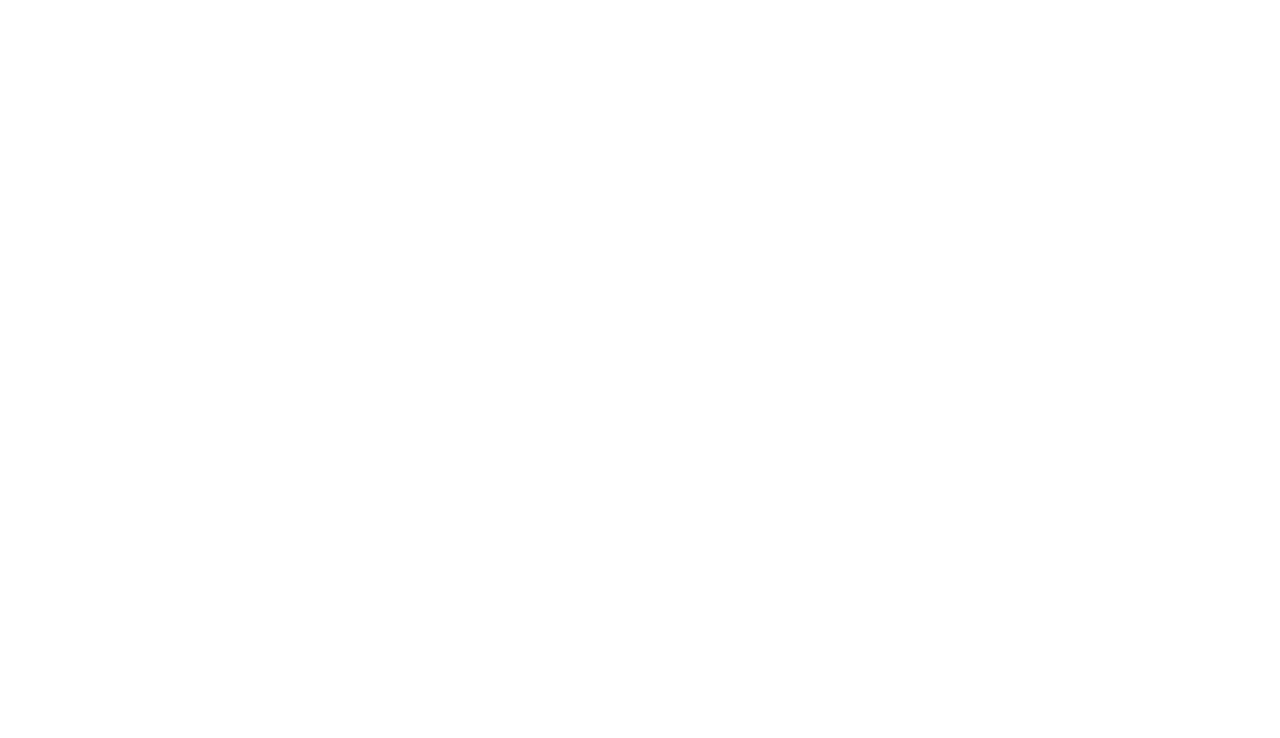
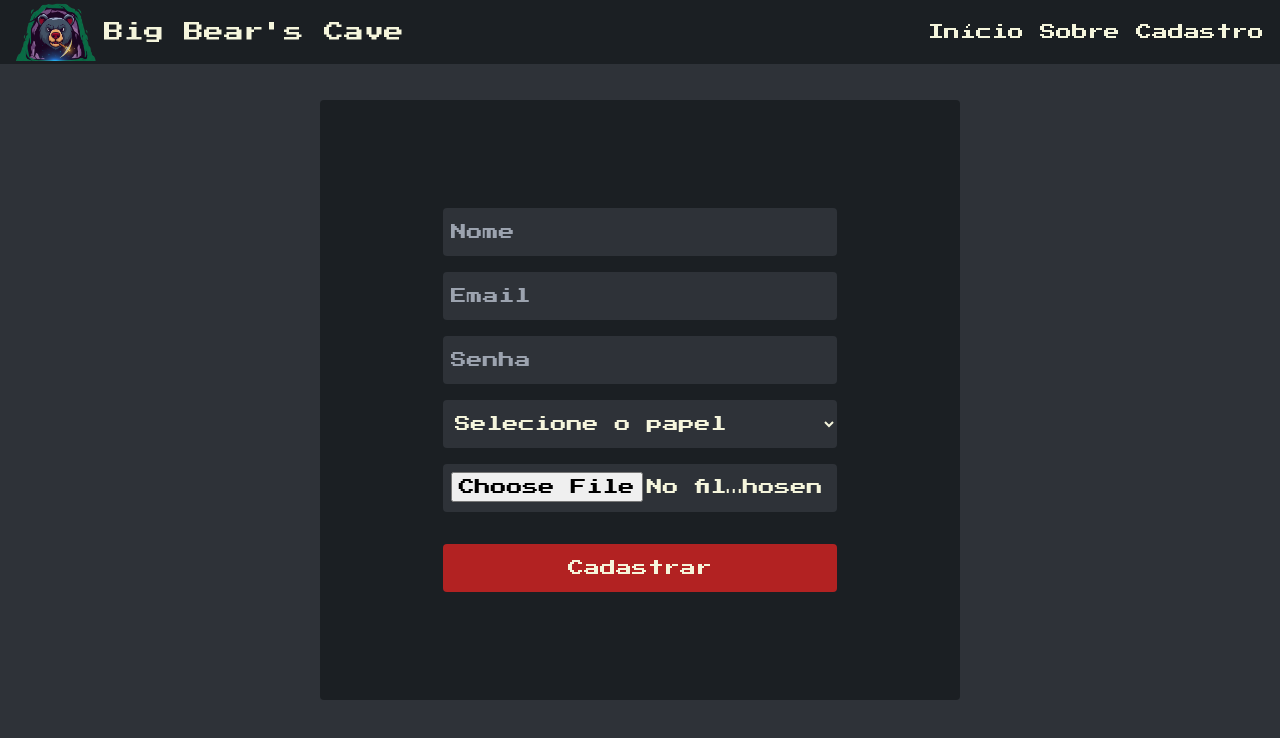
Before and after one commit to paulo-campos-57/Big-Bear-Cave, a React (Vite) app in the folder frontend/: page /cadastro in a window 1280 px wide. Before the commit this address had no page. Shown: the top 738 px of the page. Built offline with nearby package versions, Linux system fonts and the light colour scheme.

Commit message:
add: begin register page

```diff
--- a/frontend/src/App.tsx
+++ b/frontend/src/App.tsx
@@ -1,11 +1,13 @@
 import { Routes, Route } from "react-router-dom";
 import Index from "./pages/Index";
+import Cadastro from "./pages/Cadastro";
 
 export default function App() {
   return(
     <>
       <Routes>
         <Route path="/" element={<Index />}/>
+        <Route path="/cadastro" element={<Cadastro />} />
       </Routes>
     </>
   );
--- a/frontend/src/components/Header.tsx
+++ b/frontend/src/components/Header.tsx
@@ -1,4 +1,8 @@
+import { useNavigate } from "react-router-dom";
+
 export default function Header() {
+    const navigate = useNavigate();
+
     return (
         <>
             <div className="w-screen h-16 bg-darkSlate flex justify-between items-center fixed top-0 left-0 right-0 z-50 font-pressStart box-border px-4">
@@ -7,11 +11,16 @@
                     <h1 className="text-xl ml-2 text-offWhite">Big Bear's Cave</h1>
                 </div>
                 <div className="flex justify-evenly items-center gap-4">
-                    <div className="text-offWhite hover:text-magicBlue cursor-pointer">
+                    <div className="text-offWhite hover:text-magicBlue cursor-pointer"
+                        onClick={() => navigate('/')}>
                         Início
                     </div>
                     <div className="text-offWhite hover:text-magicBlue cursor-pointer">
                         Sobre
+                    </div>
+                    <div className="text-offWhite hover:text-magicBlue cursor-pointer"
+                        onClick={() => navigate('/cadastro')}>
+                        Cadastro
                     </div>
                 </div>
             </div>
--- /dev/null
+++ b/frontend/src/pages/Cadastro.tsx
@@ -0,0 +1,64 @@
+import Header from "../components/Header";
+
+export default function Cadastro() {
+    return (
+        <>
+            <div className="font-pressStart w-screen h-screen bg-charcoal flex flex-col items-center justify-center">
+                <Header />
+                <div className="bg-darkSlate w-1/2 h-3/4 flex flex-col justify-center items-center rounded gap-4 p-6">
+
+                    {/* Nome */}
+                    <input
+                        name="name"
+                        type="text"
+                        placeholder="Nome"
+                        className="p-2 rounded bg-charcoal text-offWhite w-2/3 text-base h-12"
+                    />
+
+                    {/* Email */}
+                    <input
+                        name="email"
+                        type="email"
+                        placeholder="Email"
+                        className="p-2 rounded bg-charcoal text-offWhite w-2/3 text-base h-12"
+                    />
+
+                    {/* Senha */}
+                    <input
+                        name="password"
+                        type="password"
+                        placeholder="Senha"
+                        className="p-2 rounded bg-charcoal text-offWhite w-2/3 text-base h-12"
+                    />
+
+                    {/* Função do usuário */}
+                    <select
+                        name="user_role"
+                        className="p-2 rounded bg-charcoal text-offWhite w-2/3 text-base h-12"
+                    >
+                        <option value="">Selecione o papel</option>
+                        <option value="0">Jogador</option>
+                        <option value="1">Mestre</option>
+                        <option value="2">Ambos</option>
+                    </select>
+
+                    {/* Imagem de perfil */}
+                    <input
+                        name="profile_image_path"
+                        type="file"
+                        accept="image/*"
+                        className="p-2 rounded bg-charcoal text-offWhite w-2/3 text-base h-12"
+                    />
+
+                    {/* Botão de cadastro */}
+                    <button
+                        type="submit"
+                        className="bg-deepRed hover:bg-forestGreen transition-colors text-offWhite rounded w-2/3 h-12 mt-4"
+                    >
+                        Cadastrar
+                    </button>
+                </div>
+            </div>
+        </>
+    );
+}
--- a/frontend/src/pages/Index.tsx
+++ b/frontend/src/pages/Index.tsx
@@ -3,9 +3,9 @@
 export default function Index() {
     return(
         <>
-            <div className="w-screen h-screen bg-charcoal flex flex-col items-center justify-center">
+            <div className="font-pressStart w-screen h-screen bg-charcoal flex flex-col items-center justify-center">
                 <Header />
-                <h1 className="font-pressStart text-2xl text-offWhite">Lorem Ipsum</h1>
+                <h1 className="text-2xl text-offWhite">Lorem Ipsum</h1>
             </div>
         </>
     );
```
